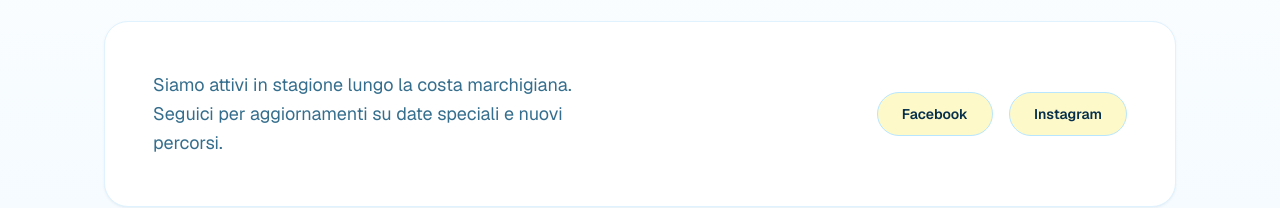
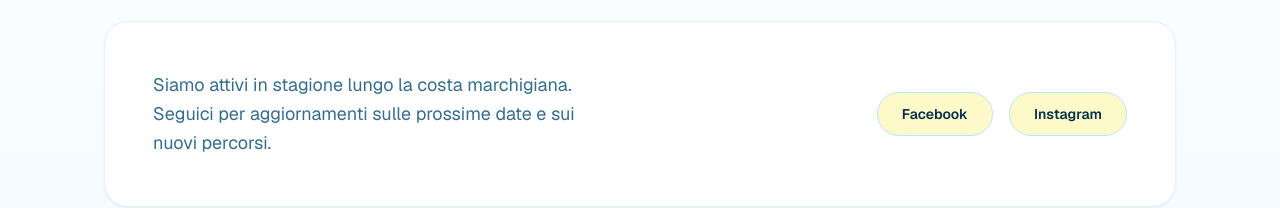
Before and after one commit to dens90/blue-horizons, a Next.js app: page / in a window 1280 px wide. Shown: the part 3355-3563 px from the top of the page. Built offline with nearby package versions, Linux system fonts and the light colour scheme.

Commit message:
fix content social section

```diff
--- a/src/components/home/ContactSocialSection.tsx
+++ b/src/components/home/ContactSocialSection.tsx
@@ -25,7 +25,7 @@ export function ContactSocialSection() {
           <p className="max-w-md text-lg leading-relaxed text-sky-900/80">
             {/* TODO: email, telefono, sede */}
             Siamo attivi in stagione lungo la costa marchigiana. Seguici per
-            aggiornamenti su date speciali e nuovi percorsi.
+            aggiornamenti sulle prossime date e sui nuovi percorsi.
           </p>
 
           <nav aria-label="Social">
```
